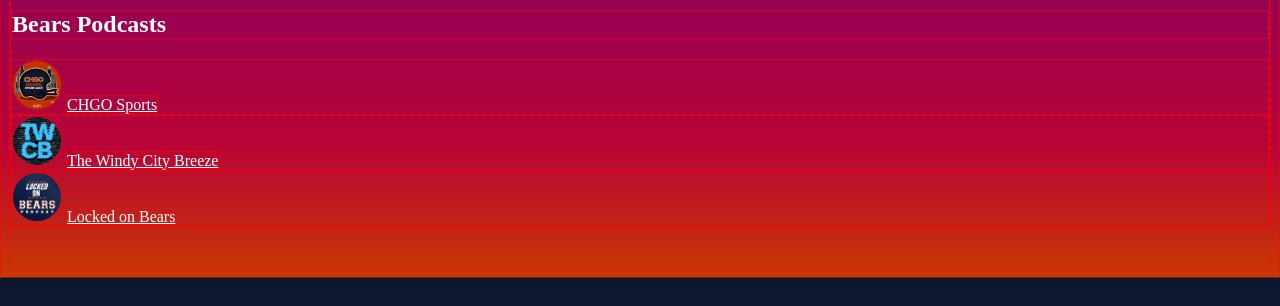
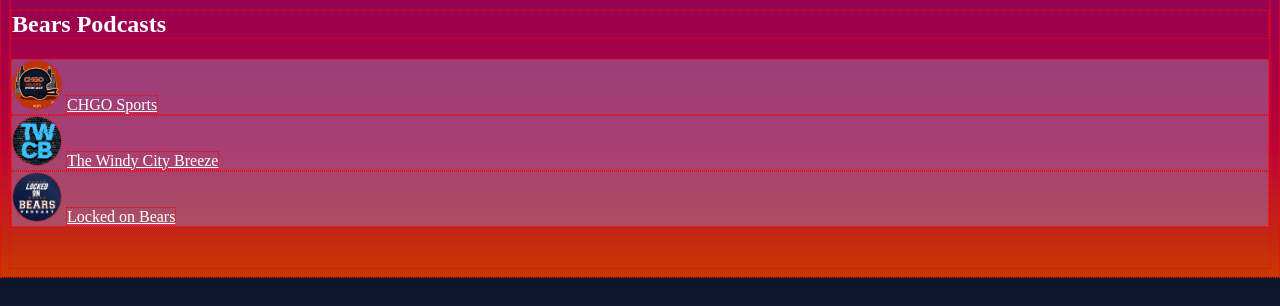
Before and after one commit to MJackson48/link-in-bio, a plain HTML site: page index.html in a window 1280 px wide. Shown: the part 494-800 px from the top of the page. Drawn offline with Linux system fonts and the light colour scheme.

Commit message:
Background adjusted 2

```diff
--- a/index.html
+++ b/index.html
@@ -25,6 +25,10 @@
 
       a{
         color: #fff;
+      }
+
+      .item{
+        background-color:rgba(149, 123, 173, 0.5);
       }
 
       .avatar-image{
```
